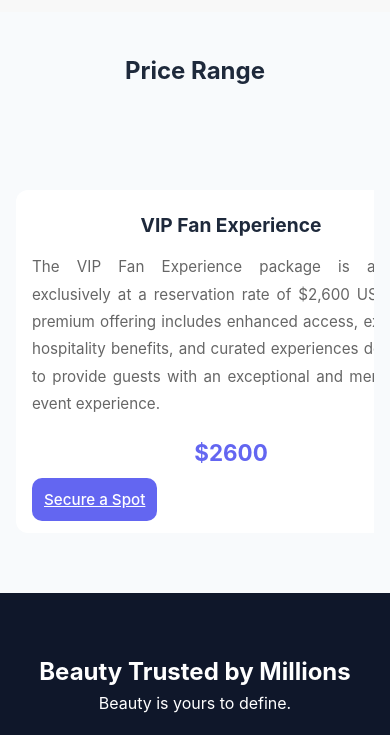
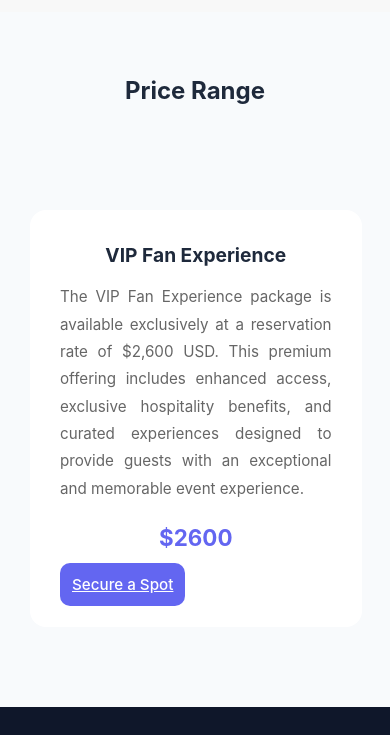
Before and after one commit to sephora-ui/Goldenstatewarriors, a plain HTML site: page index.html in a window 390 px wide. Shown: the part 4469-5204 px from the top of the page. Drawn offline with Linux system fonts and the light colour scheme.

Commit message:
style.css

```diff
--- a/style.css
+++ b/style.css
@@ -608,18 +608,19 @@ section {
     margin-bottom: 12px;
   }
 .packages {
-    padding: 40px 16px;
-  }
+  padding-left: 0;
+  padding-right: 0;
+}
+ .package-grid {
+  padding: 0 16px 10px;
+}
 
-  .package-grid {
-    grid-template-columns: 0.8fr;
-    gap: 16px;
-  }
-
-  .package-card {
-    padding: 20px 16px;
-    border-radius: 12px;
-  }
+.package-card {
+  width: 85vw;
+  min-width: 85vw;
+  max-width: 85vw;
+  flex-shrink: 0;
+}
 
   .package-card h3 {
     font-size: 1.2rem;
```
